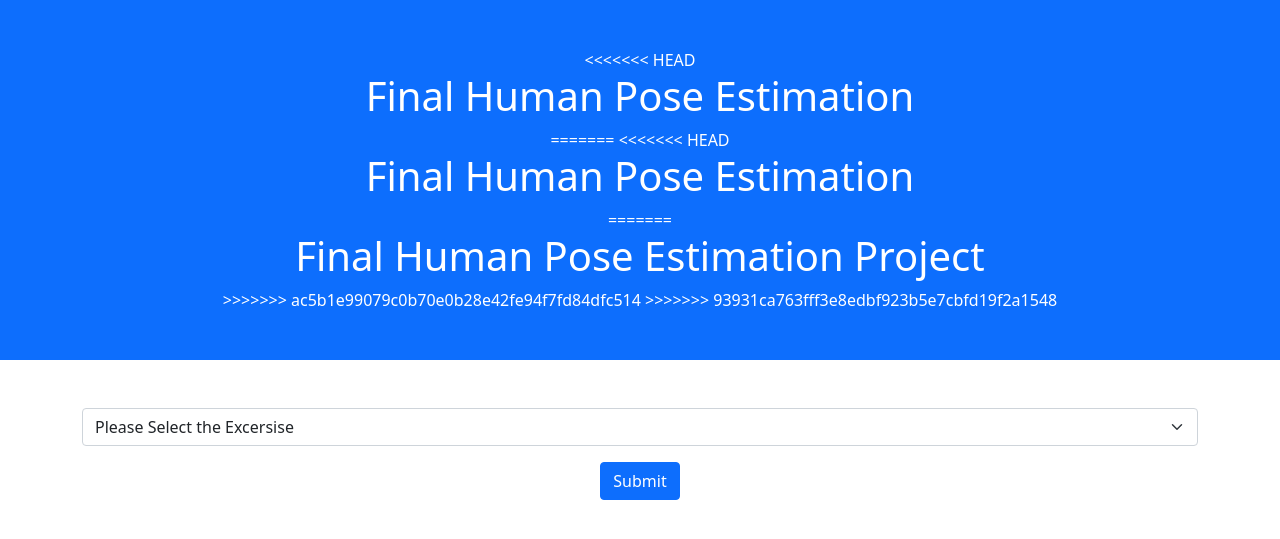
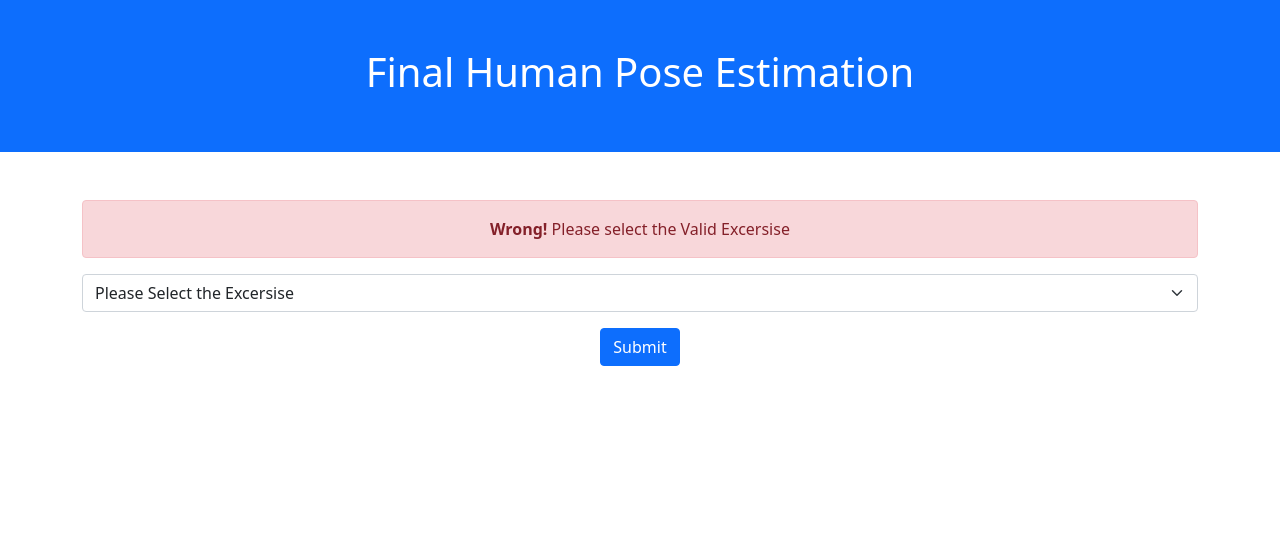
Before and after one commit to dev2021Remote/Human-Pose-Estimation, a Flask app: page / in a window 1280 px wide. Shown: the top 539 px of the page. Run offline with Flask 2, Linux system fonts and the light colour scheme; parts of the project's set-up code (start-up, migrations or seed data) failed here and were passed over.

Commit message:
Web Apllication Updated

```diff
--- a/web/app.py
+++ b/web/app.py
@@ -1,4 +1,6 @@
-from merge_dataset import mergeFiles
+import sys
+sys.path.insert(0,'..')
+import merge_dataset
 import os, glob
 from flask import  Flask, render_template, request, redirect, url_for
 import matplotlib
@@ -9,13 +11,12 @@
 import pandas as pd
 import imageio
 
-
 # Matplot Configuration
 fig = plt.figure(figsize=(6,6))
 ax = fig.add_subplot(111,projection='3d')
 
 #Function to merge both the dataset files
-mergeFiles()
+merge_dataset.mergeFiles('../')
 
 
 #dataset name
@@ -157,7 +158,9 @@
 @app.route('/')
 def initial():
     global error,selected_excersise
-    return render_template('index.html',excersises=excersises,total_no_of_excersise=len(excersises),message=error, selected_excersise=selected_excersise)
+    total = len(excersises)
+    print('Total Number of excersise:',total)
+    return render_template('index.html',excersises=excersises,total_no_of_excersise=total,message=error, selected_excersise=selected_excersise)
 
 @app.route('/excersiseVisual',methods=['GET', 'POST'])
 def showVisualisation():
--- a/web/templates/index.html
+++ b/web/templates/index.html
@@ -1,7 +1,7 @@
 <!DOCTYPE html>
 <html lang="en">
 <head>
-  <title>Bootstrap 5 Example</title>
+  <title> Human Pose Estimation</title>
   <meta charset="utf-8">
   <meta name="viewport" content="width=device-width, initial-scale=1">
   <link href="https://cdn.jsdelivr.net/npm/bootstrap@5.1.2/dist/css/bootstrap.min.css" rel="stylesheet">
@@ -10,15 +10,7 @@
 <body>
 
 <div class="container-fluid p-5 bg-primary text-white text-center">
-<<<<<<< HEAD
   <h1>Final Human Pose Estimation </h1>
-=======
-<<<<<<< HEAD
-  <h1>Final Human Pose Estimation </h1>
-=======
-  <h1>Final Human Pose Estimation Project</h1>
->>>>>>> ac5b1e99079c0b70e0b28e42fe94f7fd84dfc514
->>>>>>> 93931ca763fff3e8edbf923b5e7cbfd19f2a1548
 </div>
 
 <div class="container mt-5 text-center">
@@ -33,7 +25,7 @@
         <option value="-1" selected>Please Select the Excersise  </option>
         {% for i in range(total_no_of_excersise) %}
 
-          <option value="{{i}}"">{{excersises[i]}}</option>
+          <option value="{{i}}">{{excersises[i]}}</option>
 
         {%endfor%}
       </select>
```
